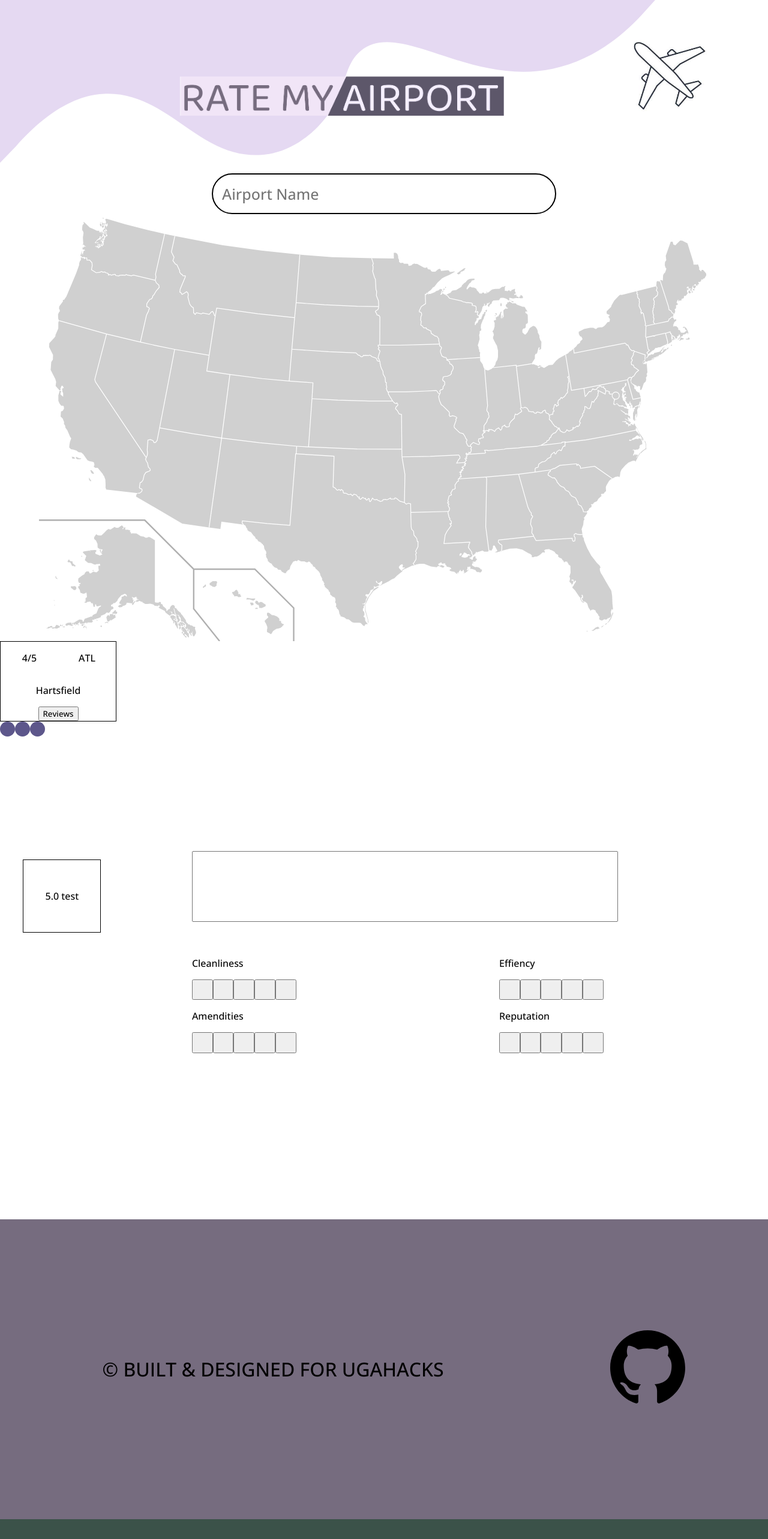
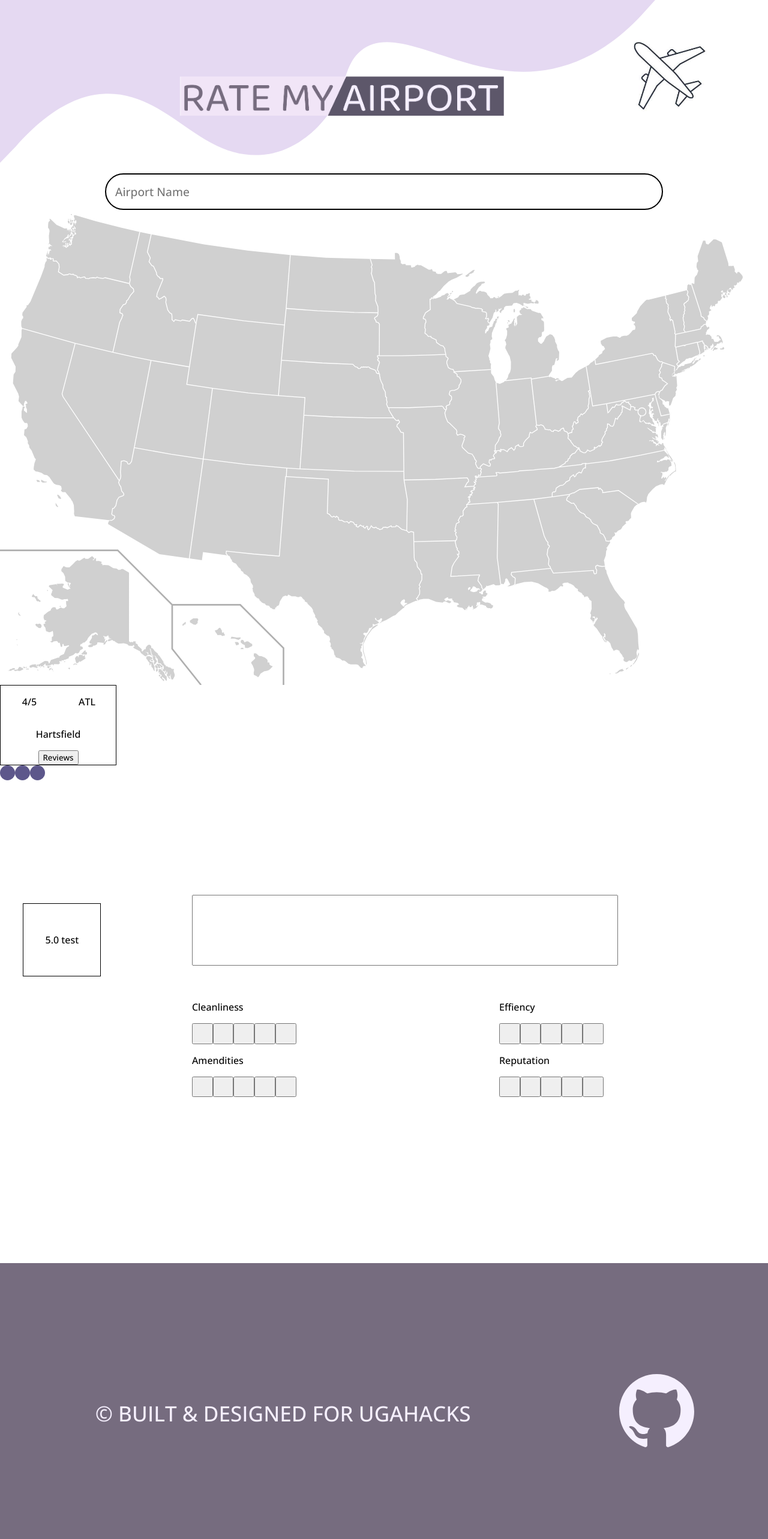
Before and after one commit to Darren-Tham/Rate-My-Airport, a React (Vite) app: page / in a window 1280 px wide. Shown: the top 2566 px of the page at 60% size. Built offline with nearby package versions, Linux system fonts and the light colour scheme.

Commit message:
Made website more responsive added an await, installed axios(for backend)

```diff
--- a/src/components/Footer/Footer.css
+++ b/src/components/Footer/Footer.css
@@ -9,7 +9,7 @@
 }
 .footer-left {
   padding-left: 1em;
-  font-size: 2em;
+  font-size: 2.2em;
   display: flex;
   justify-content: center;
   align-items: center;
@@ -21,3 +21,10 @@
   justify-content: center;
   align-items: center;
 }
+
+.footer-left p {
+  color: #f5effe;
+}
+.footer-right {
+  fill: #f5effe;
+}
--- a/src/components/Header/Header.css
+++ b/src/components/Header/Header.css
@@ -20,8 +20,8 @@
 }
 
 .header-input {
-  width: 540px;
-  font-size: 25px;
+  width: 70%;
+  font-size: 1.2rem;
   border-radius: 60px;
   padding: 15px;
   outline: none;
@@ -39,7 +39,7 @@
   flex-direction: column;
   margin-bottom: 5px;
   width: 540px;
-  background-color: #EEE;
+  background-color: #eee;
   padding: 10px;
 }
 
--- a/src/components/Header/Header.tsx
+++ b/src/components/Header/Header.tsx
@@ -1,36 +1,50 @@
-import { useState, useEffect, useRef } from 'react'
-import data from '../../assets/airports.json'
+import { useState, useEffect, useRef } from "react";
+import axios from "axios";
+import data from "../../assets/airports.json";
 import "./Header.css";
 import wave from "../../assets/wave.svg";
-import rma from '../../assets/ratemyairport.png'
+import rma from "../../assets/ratemyairport.png";
 
-const AIRPORTS = data.map(({ NAME, CITY }) => ({ NAME, CITY }))
-
+const AIRPORTS = data.map(({ NAME, CITY }) => ({ NAME, CITY }));
 export default function Header() {
-  const [userInput, setUserInput] = useState("")
+  const [userInput, setUserInput] = useState("");
   const inputRef = useRef<HTMLInputElement>(null);
 
   function getDropDownTop() {
-    const marginBottom = 5
-    const inputElem = inputRef.current
-    if (inputElem === null) throw 'inputElem is null'
-    const { offsetHeight, offsetTop } = inputElem
-    return offsetHeight + offsetTop + marginBottom
+    const marginBottom = 5;
+    const inputElem = inputRef.current;
+    if (inputElem === null) throw "inputElem is null";
+    const { offsetHeight, offsetTop } = inputElem;
+    return offsetHeight + offsetTop + marginBottom;
   }
+
+  const handleAirport = async (e: string) => {
+    try {
+      await axios.post("http://localhost:5173/api/review/data", {
+        e,
+      });
+    } catch (error) {
+      console.log(error);
+      console.log("React error");
+    }
+  };
 
   function renderDropDown() {
     return (
-      <div className="header-input-dropdown" style={{ top: `${getDropDownTop()}px` }}>
-        {AIRPORTS
-          .filter(({ NAME }) => NAME.toLowerCase().includes(userInput.toLowerCase()))
-          .map(({ NAME, CITY }) => (
-            <button className="header-input-dropdown-element">
-              <span className="header-input-dropdown-element-name">{NAME}</span>
-              <span className="header-input-dropdown-element-city">{CITY}</span>
-            </button>
+      <div
+        className="header-input-dropdown"
+        style={{ top: `${getDropDownTop()}px` }}
+      >
+        {AIRPORTS.filter(({ NAME }) =>
+          NAME.toLowerCase().includes(userInput.toLowerCase())
+        ).map(({ NAME, CITY }) => (
+          <button className="header-input-dropdown-element">
+            <span className="header-input-dropdown-element-name">{NAME}</span>
+            <span className="header-input-dropdown-element-city">{CITY}</span>
+          </button>
         ))}
       </div>
-    )
+    );
   }
 
   return (
@@ -43,11 +57,11 @@ export default function Header() {
             type="text"
             placeholder="Airport Name"
             ref={inputRef}
-            onChange={e => setUserInput(e.target.value)}
+            onChange={(e) => setUserInput(e.target.value)}
           />
           {userInput.length > 0 && renderDropDown()}
         </div>
       </div>
     </header>
-  )
+  );
 }
--- a/src/components/Map/Map.css
+++ b/src/components/Map/Map.css
@@ -6,13 +6,13 @@
   display: block;
   margin-left: auto;
   margin-right: auto;
-  width: 1150px;
+  width: 100%;
 }
 
 .dot {
   width: 25px;
   aspect-ratio: 1 / 1;
-  background-color:#5d578b;
+  background-color: #5d578b;
   border-radius: 50%;
   display: inline-block;
   position: relative;
```
